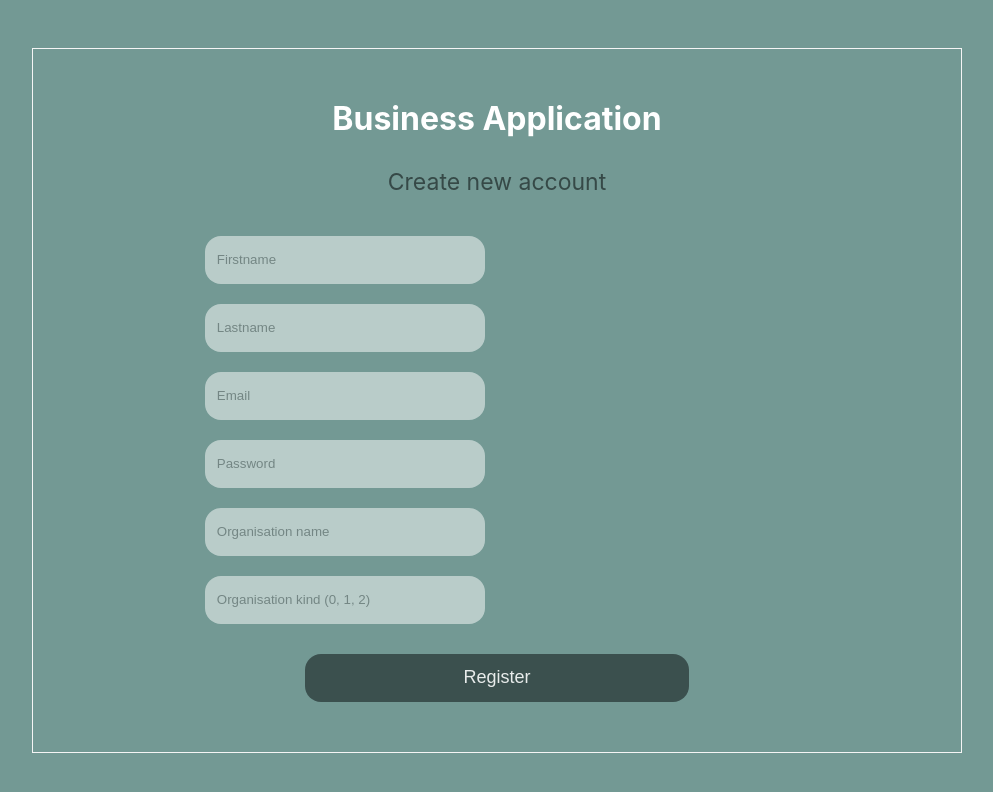
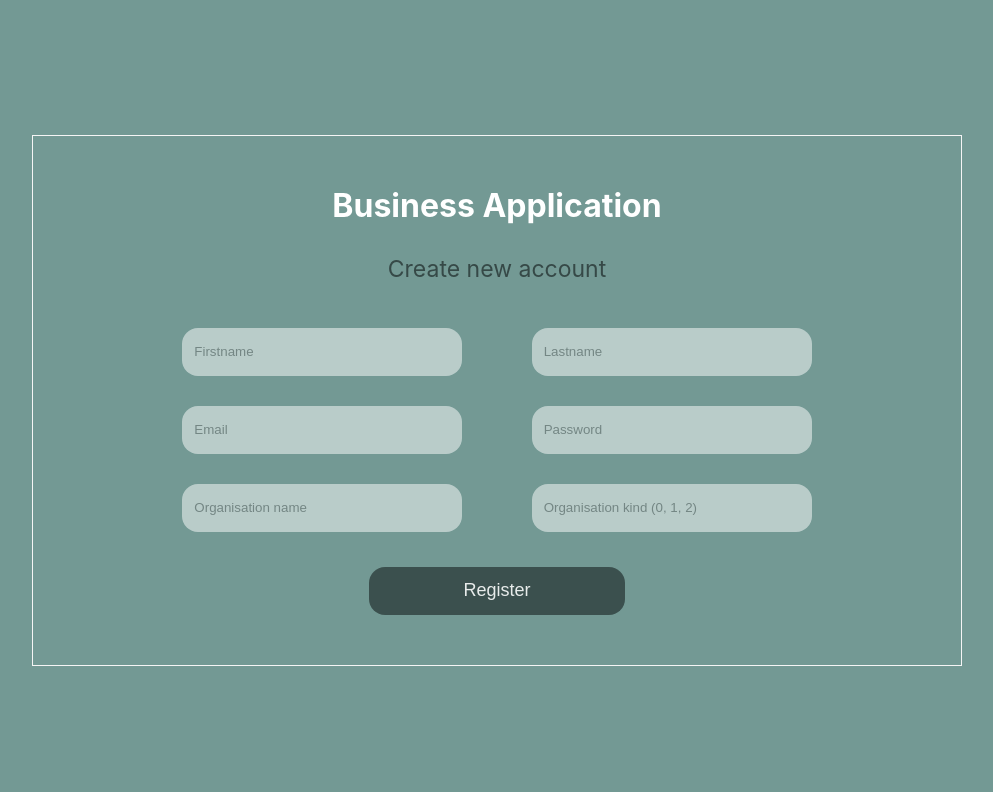
Before and after one commit to sofiakhanyamanee/Business-Project, a React (Create React App) app: page / in a window 1280 px wide. Shown: the top 792 px of the page, without its empty margins (143-1136 px from the left). Built offline with nearby package versions, Linux system fonts and the light colour scheme.

Commit message:
Add validations

```diff
--- a/src/components/RegisterForm.jsx
+++ b/src/components/RegisterForm.jsx
@@ -30,10 +30,10 @@ const Paragraph = styled.p`
 
 const Form = styled.form`
   display: flex;
-  // flex-direction: column;
-  display: block;
-  width: 80%;
-  // background:slategrey;
+  flex-flow: wrap;
+  justify-content: space-evenly;
+  align-items: center;
+  width: 100%;
 `;
 
 const InputField = styled.input`
@@ -44,14 +44,20 @@ border-radius: 12pt;
 padding: 0 12px;
 outline:none;
 opacity: 0.5;
-margin: 10px 15px;
+margin: 15px 0;
 `;
+
+const BtnBox = styled.div`
+display: flex;
+justify-content: center;
+width: 100%;
+`
 
 const RegisterBtn = styled.button`
 border:none;
 outline: none;
 background:#364947;
-width: 30vw;
+width: 20vw;
 height: 6vh;
 margin-top: 20px;
 border-radius: 12pt;
@@ -88,19 +94,21 @@ export default function RegisterForm() {
       <Paragraph>Create new account</Paragraph>
       <Form onSubmit={handleSubmit(handleRegister)}>
         <InputField ref={register({required:true})} name="firstName" type="text" placeholder="Firstname"></InputField>
-        {errors.firstName && errors.firstName.type === "required" && (<p>This is Required</p>)}
+        {errors.firstName && errors.firstName.type === "required" && (<p>* required</p>)}
         <InputField ref={register({required:true})} name="lastName" type="text" placeholder="Lastname"></InputField>
-        {errors.lastName && errors.lastName.type === "required" && (<p>This is Required</p>)}
-        <InputField ref={register({required:true})} name="email" type="text" placeholder="Email"></InputField>
-        {errors.email && errors.email.type === "required" && (<p>This is Required</p>)}
+        {errors.lastName && errors.lastName.type === "required" && (<p>* required</p>)}
+        <InputField ref={register({required:true})} name="email" type="email" placeholder="Email"></InputField>
+        {errors.email && errors.email.type === "required" && (<p>* required</p>)}
         <InputField ref={register({required:true})} name="password" type="password" placeholder="Password"></InputField>
-        {errors.password && errors.password.type === "required" && (<p>This is Required</p>)}
+        {errors.password && errors.password.type === "required" && (<p>* required</p>)}
         <InputField ref={register({required:true})} name="organisationName" type="text" placeholder="Organisation name"></InputField>
-        {errors.organisationName && errors.organisationName.type === "required" && (<p>This is Required</p>)}
-       <InputField  ref={register({required:true})} name="organisationKind"type="text" placeholder="Organisation kind (0, 1, 2)"></InputField>
-       {errors.organisationKind && errors.organisationKind.type === "required" && (<p>This is Required</p>)}
+        {errors.organisationName && errors.organisationName.type === "required" && (<p>* required</p>)}
+        <InputField  ref={register({required:true})} name="organisationKind"type="number" placeholder="Organisation kind (0, 1, 2)"></InputField>
+        {errors.organisationKind && errors.organisationKind.type === "required" && (<p>* required</p>)}
+        <BtnBox>
+        <RegisterBtn>Register</RegisterBtn>
+        </BtnBox>
       </Form>
-        <RegisterBtn>Register</RegisterBtn>
     </Wrapper>
   );
 }
```
